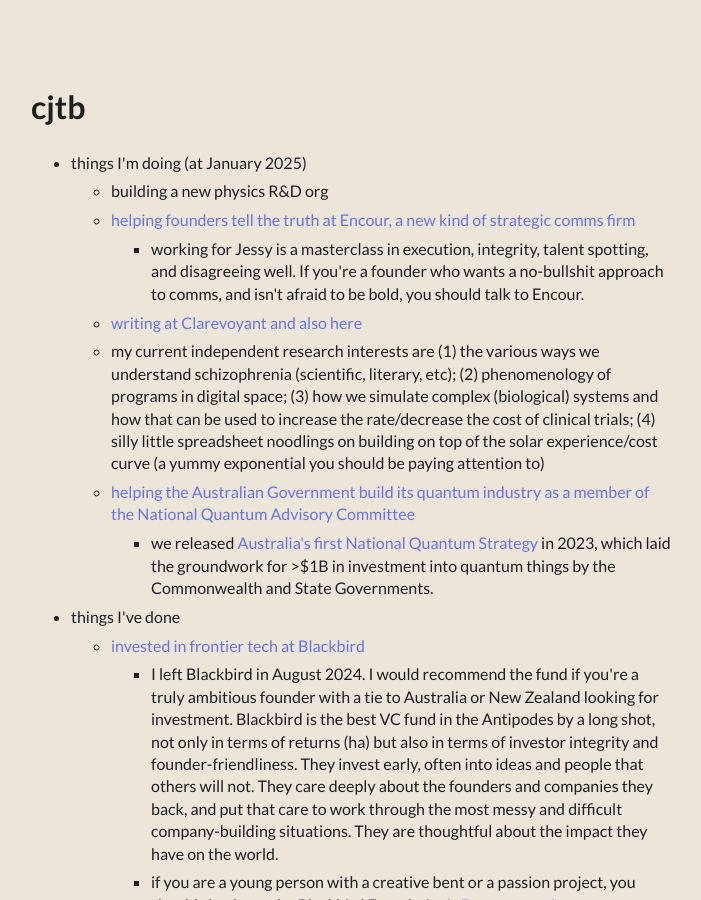
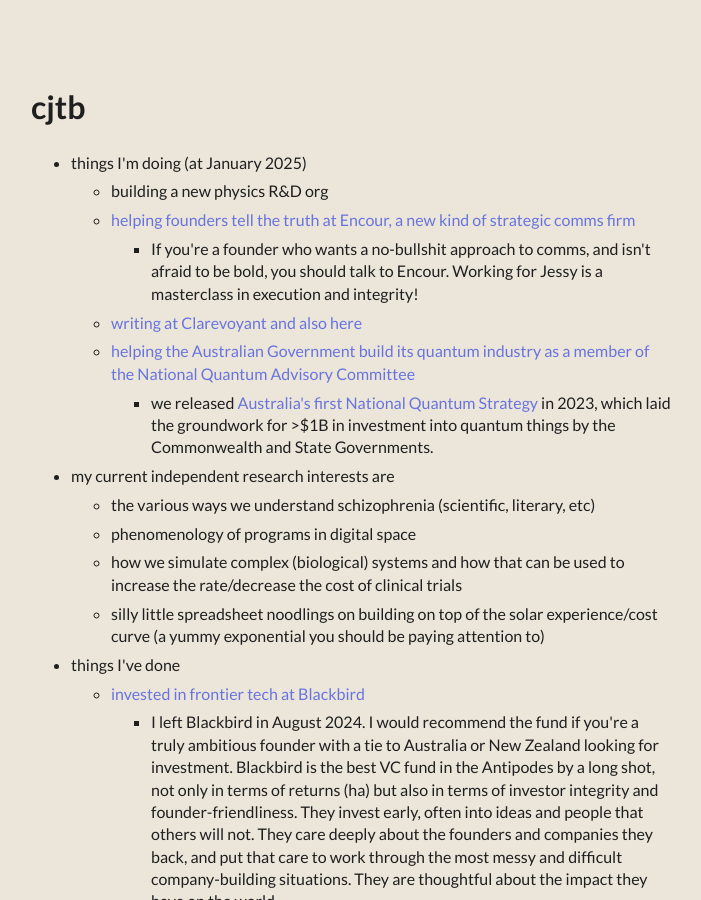
Before and after one commit to clarebirch/clarebirch.github.io, a Jekyll site: the page built from index.md, in a window 1280 px wide and 900 px high. Shown: the whole window, without its empty margins (289-990 px from the left). Built offline with Jekyll 4.4.1, drawn with Linux system fonts in a browser that asks for light colours; some web fonts are replaced.

Commit message:
Update menu.yml

```diff
--- a/_data/menu.yml
+++ b/_data/menu.yml
@@ -8,14 +8,19 @@
       - title: helping founders tell the truth at Encour, a new kind of strategic comms firm
         url: https://encour.co
         entries:
-        - title: working for Jessy is a masterclass in execution, integrity, talent spotting, and disagreeing well. If you're a founder who wants a no-bullshit approach to comms, and isn't afraid to be bold, you should talk to Encour.
+        - title: If you're a founder who wants a no-bullshit approach to comms, and isn't afraid to be bold, you should talk to Encour. Working for Jessy is a masterclass in execution and integrity!
       - title: writing at Clarevoyant and also here
         url: https://clarevoyant.substack.com
-      - title: my current independent research interests are (1) the various ways we understand schizophrenia (scientific, literary, etc); (2) phenomenology of programs in digital space; (3) how we simulate complex (biological) systems and how that can be used to increase the rate/decrease the cost of clinical trials; (4) silly little spreadsheet noodlings on building on top of the solar experience/cost curve (a yummy exponential you should be paying attention to)
       - title: helping the Australian Government build its quantum industry as a member of the National Quantum Advisory Committee
         url: https://www.minister.industry.gov.au/ministers/husic/media-releases/national-quantum-advisory-committee
         entries:
           - title: we released <a href="https://www.industry.gov.au/publications/national-quantum-strategy" target="_blank" rel="noopener noreferrer">Australia's first National Quantum Strategy</a> in 2023, which laid the groundwork for >$1B in investment into quantum things by the Commonwealth and State Governments.
+  - title: my current independent research interests are
+    entries:
+      - title: the various ways we understand schizophrenia (scientific, literary, etc)
+      - title: phenomenology of programs in digital space
+      - title: how we simulate complex (biological) systems and how that can be used to increase the rate/decrease the cost of clinical trials
+      - title: silly little spreadsheet noodlings on building on top of the solar experience/cost curve (a yummy exponential you should be paying attention to)
   - title: things I've done
     entries:
       - title: invested in frontier tech at Blackbird
```
